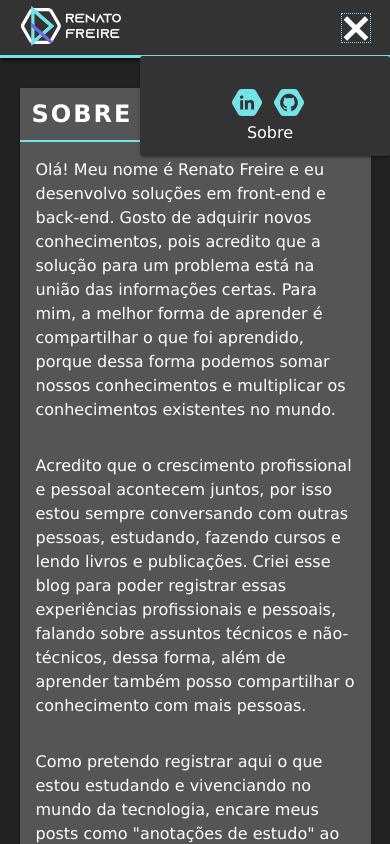
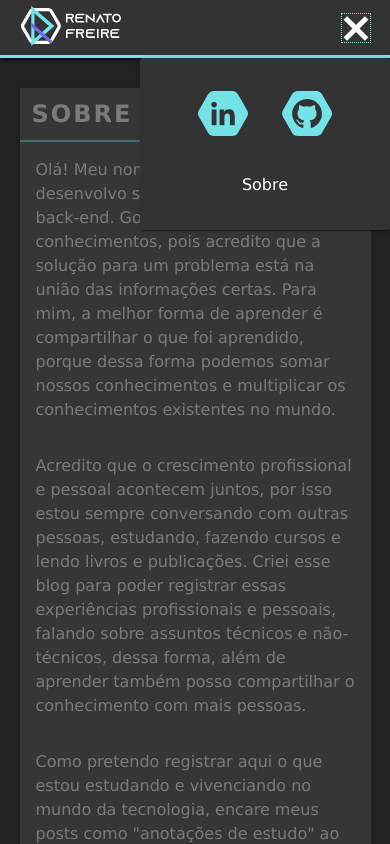
Before and after one commit to renatofreire/personal-blog-gatsby, a Gatsby site: page /sobre in a window 390 px wide. Both pictures are taken after a click on the button "abrir menu". Shown: the top 844 px of the page. Built offline with nearby package versions, Linux system fonts and the light colour scheme; Gatsby itself is replaced by a stand-in of ours.

Commit message:
Improve mobile menu
- change links size and spacing
- add backdrop

```diff
--- a/src/components/Header/index.js
+++ b/src/components/Header/index.js
@@ -3,15 +3,19 @@ import { Link } from "gatsby"
 
 import PageContainer from "../../styles/container"
 import logoPath from "../../images/renato-freire.svg"
-import SocialLinks from "../SocialLinks"
 
 import * as S from "./styled"
 import MenuButton from "./MenuButton"
 
 const Header = () => {
   const [isMenuOpen, setIsMenuOpen] = useState(false)
+  function closeMenu() {
+    setIsMenuOpen(false)
+  }
+
   return (
     <S.HeaderSpacer>
+      {isMenuOpen && <S.Backdrop onClick={closeMenu} />}
       <S.Header>
         <PageContainer>
           <S.Navigation>
@@ -20,8 +24,10 @@ const Header = () => {
             </Link>
             <MenuButton isMenuOpen={isMenuOpen} onClick={setIsMenuOpen} />
             <S.LinksContainer className={isMenuOpen ? "menu-open" : ""}>
-              <SocialLinks iconSize={30} />
-              <S.Link to="/sobre">Sobre</S.Link>
+              <S.SocialLinks iconSize={30} />
+              <S.Link to="/sobre" onClick={closeMenu}>
+                Sobre
+              </S.Link>
             </S.LinksContainer>
           </S.Navigation>
         </PageContainer>
--- a/src/components/Header/styled.js
+++ b/src/components/Header/styled.js
@@ -2,6 +2,8 @@ import styled from "styled-components"
 import { Link as GatsbyLink } from "gatsby"
 
 import { colors, fonts, radius, shadows } from "../../styles/tokens"
+
+import SocialLinksComponents from "../SocialLinks"
 
 export const HeaderSpacer = styled.div`
   width: 100%;
@@ -45,10 +47,9 @@ export const LinksContainer = styled.div`
     box-sizing: border-box;
     flex-direction: column;
     align-content: space-around;
-    top: 56px;
+    top: 58px;
     background-color: ${colors.backgrounds.level1};
     padding: 32px 8px;
-    height: 100px;
     justify-content: space-around;
     box-shadow: ${shadows.default};
     border-radius: ${radius.small};
@@ -59,12 +60,29 @@ export const LinksContainer = styled.div`
   }
 `
 
+export const SocialLinks = styled(SocialLinksComponents)`
+  @media (max-width: 450px) {
+    & a {
+      margin: 0 1em;
+    }
+    & img {
+      width: 50px;
+    }
+  }
+`
+
 export const Link = styled(GatsbyLink)`
   font: ${fonts.text};
   text-decoration: none;
   color: ${colors.fonts.navigationLink};
   margin-left: 10px;
+
+  @media (max-width: 450px) {
+    margin-top: 2em;
+    margin-left: 0;
+  }
 `
+
 export const Button = styled.button`
   display: none;
   background: transparent;
@@ -120,3 +138,12 @@ export const ButtonLine3 = styled.div`
     transform: rotate(-45deg);
   }
 `
+export const Backdrop = styled.div`
+  position: fixed;
+  top: 0;
+  bottom: 0;
+  left: 0;
+  right: 0;
+  z-index: 3;
+  background-color: ${colors.backgrounds.base}99;
+`
--- a/src/components/SocialLinks/styled.js
+++ b/src/components/SocialLinks/styled.js
@@ -7,6 +7,10 @@ export const Container = styled.div`
 export const SocialLink = styled.a`
   margin: 0 5px;
 
+  &:first-child {
+    margin-left: 0;
+  }
+
   &:last-child {
     margin-right: 0;
   }
```
